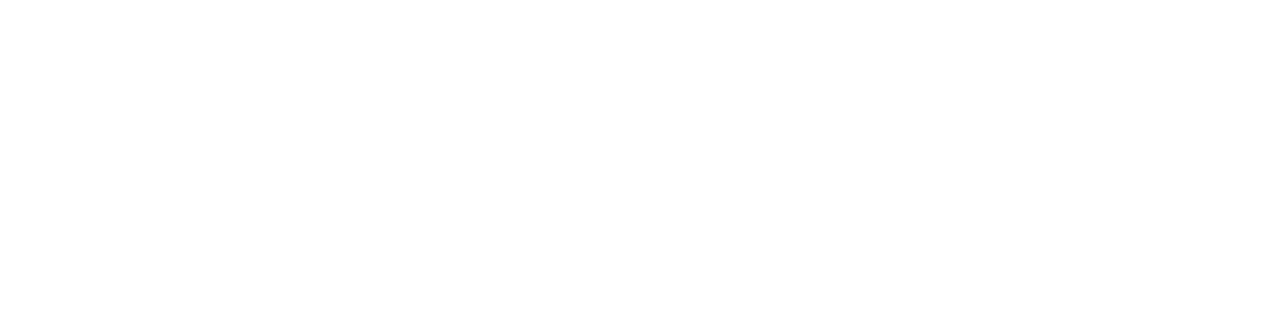
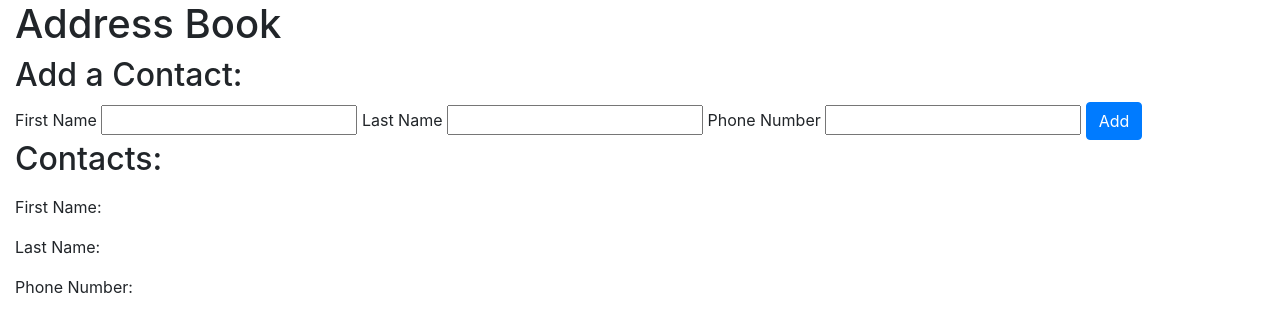
Before and after one commit to brianharv/address-book, a plain HTML site: page index.html in a window 1280 px wide. Drawn offline with Linux system fonts and the light colour scheme.

Commit message:
complete html framework

```diff
--- a/index.html
+++ b/index.html
@@ -11,7 +11,29 @@
 </head>
 <body>
   <div class="container-fluid">
+    <h1>Address Book</h1>
+    <h2>Add a Contact:</h2>
+    <form id="new-contact">
+      <label for="new-first-name">First Name</label>
+      <input type="text" id="new-first-name">
+      <label for="new-last-name">Last Name</label>
+      <input type="text" id="new-last-name">
+      <label for="new-phone-number">Phone Number</label>
+      <input type="text" id="new-phone-number">
+      <button type="submit" class="btn btn-primary">Add</button>
+    </form>
 
+    <h2>Contacts:</h2>
+    <ul id="contacts">
+    </ul>
+
+    <div id="show-contact">
+      <p>First Name: <span class="first-name"></span></p>
+      <p>Last Name: <span class="last-name"></span></p>
+      <p>Phone Number: <span class="phone-number"></span></p>
+      <div id="buttons">
+      </div>
+    </div>
   </div>
 
 </body>
```
